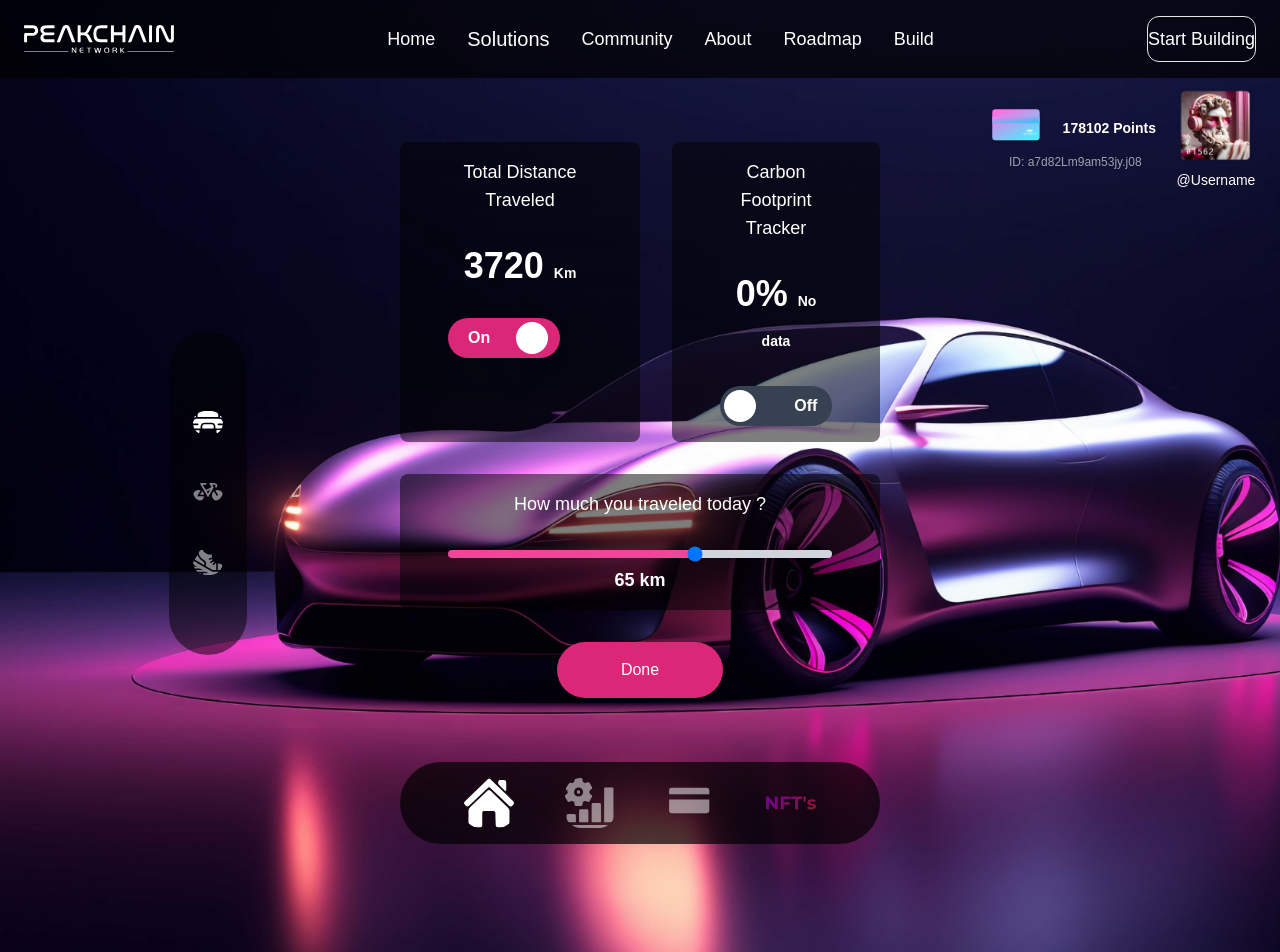
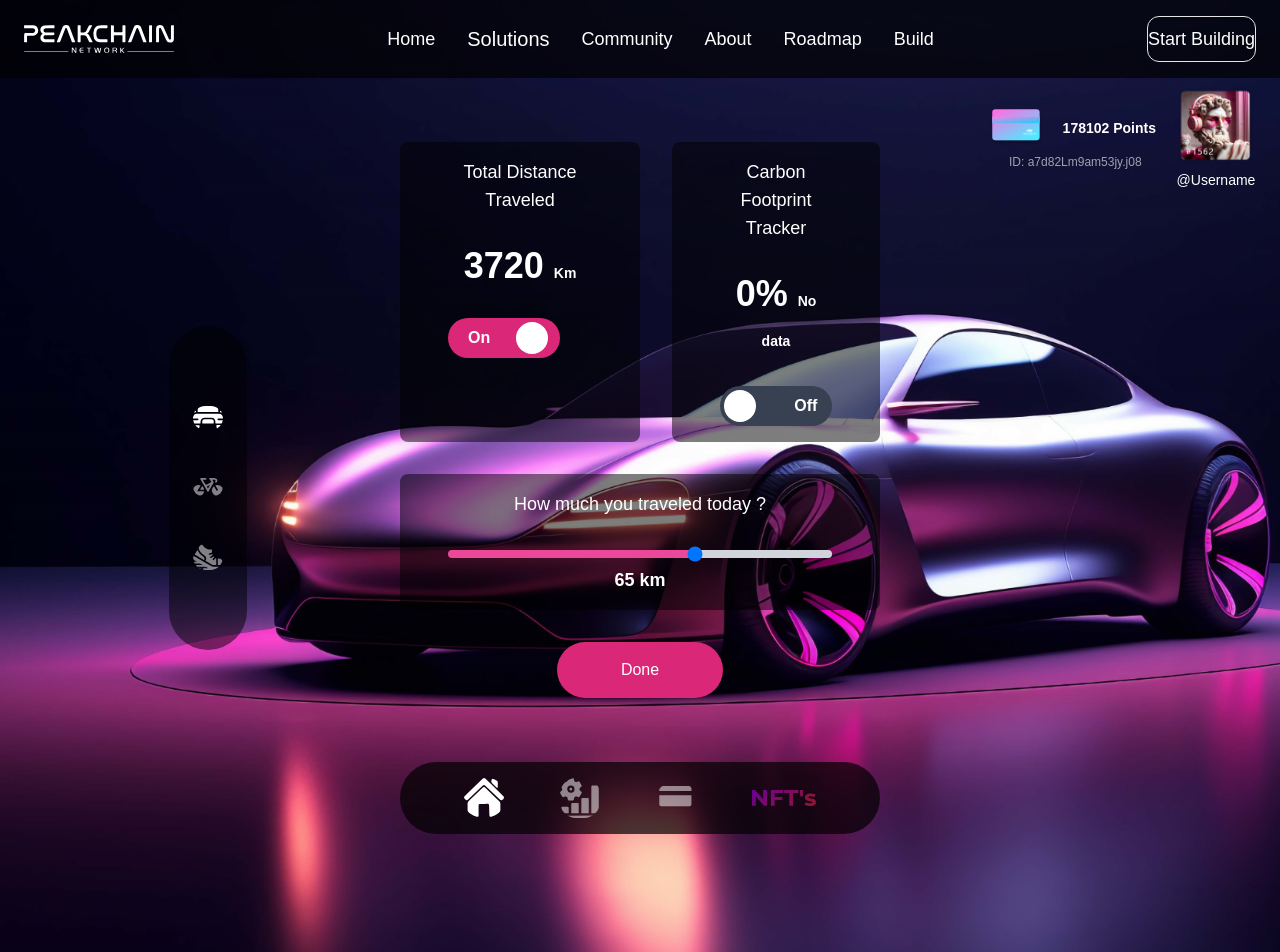
Before and after one commit to marwen2025/moveup, a Next.js app: page /moveup/home/car in a window 1280 px wide. Shown: the top 952 px of the page. Built offline with nearby package versions, Linux system fonts and the light colour scheme.

Commit message:
Update page.tsx

```diff
--- a/app/moveup/home/car/page.tsx
+++ b/app/moveup/home/car/page.tsx
@@ -125,14 +125,16 @@ function MoveUpHome() {
                         <div className=" pt-8">
                             <div className="bg-black bg-opacity-70 px-16 py-4 rounded-full p-2">
 
-                                <div className="flex flex-row  justify-between">
+                            <div className="flex flex-row space-x-14 justify-between">
+                                <a href="/moveup/">
                                     <Image
                                     src="/home.svg"
                                     alt="Profile Picture"
                                     width={50}
                                     height={50}
-                                        className="rounded-2xl "
-                                    />
+                                    className="rounded-2xl"
+                                /></a>
+                                <a href="/moveup/performance">
                                 <Image
                                     src="/performance.svg"
                                     alt="Profile Picture"
@@ -140,6 +142,8 @@ function MoveUpHome() {
                                     height={50}
                                     className="rounded-2xl opacity-50"
                                 />
+                                </a>
+                                <a className="place-self-center" href="/moveup/wallet">
                                 <Image
                                     src="/wallet.svg"
                                     alt="Profile Picture"
@@ -147,13 +151,14 @@ function MoveUpHome() {
                                     height={50}
                                     className="rounded-2xl opacity-50"
                                 />
-                                    <Image
+                                </a>
+                                <a href="/moveup/nft" className="place-self-center"><Image
                                     src="/nft.svg"
                                     alt="Profile Picture"
-                                        width={50}
-                                        height={50}
-                                        className="rounded-2xl opacity-50"
-                                    />
+                                    width={80}
+                                    height={80}
+                                    className=" opacity-50 "
+                                /></a>
                             </div>
                             </div>
                         </div>
```
Lines whose indentation alone changed are shown as unchanged.
